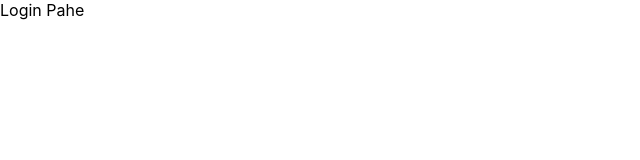
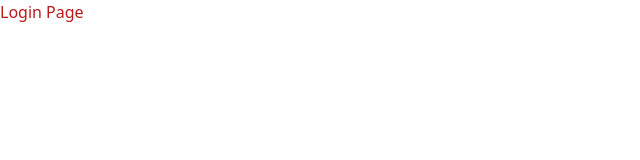
Before and after one commit to prachisinghsherawat/Student-Admin-Portal-Frontend, a React (Create React App) app: page / in a window 1280 px wide. Shown: the top 160 px of the page, without its empty margins (0-640 px from the left). Built offline with nearby package versions, Linux system fonts and the light colour scheme.

Commit message:
feat: add tailwind css

```diff
--- a/package.json
+++ b/package.json
@@ -34,5 +34,8 @@
       "last 1 firefox version",
       "last 1 safari version"
     ]
+  },
+  "devDependencies": {
+    "tailwindcss": "^3.4.3"
   }
 }
--- a/src/Components/Login.jsx
+++ b/src/Components/Login.jsx
@@ -3,6 +3,6 @@
 export default function Login(){
 
     return(
-        <>Login Pahe</>
+        <h1 className="text-red-700">Login Page</h1>
     )
 }
--- a/src/index.css
+++ b/src/index.css
@@ -1,13 +1,3 @@
-body {
-  margin: 0;
-  font-family: -apple-system, BlinkMacSystemFont, 'Segoe UI', 'Roboto', 'Oxygen',
-    'Ubuntu', 'Cantarell', 'Fira Sans', 'Droid Sans', 'Helvetica Neue',
-    sans-serif;
-  -webkit-font-smoothing: antialiased;
-  -moz-osx-font-smoothing: grayscale;
-}
-
-code {
-  font-family: source-code-pro, Menlo, Monaco, Consolas, 'Courier New',
-    monospace;
-}
+@tailwind base;
+@tailwind components;
+@tailwind utilities;
--- /dev/null
+++ b/tailwind.config.js
@@ -0,0 +1,8 @@
+/** @type {import('tailwindcss').Config} */
+module.exports = {
+  content: ["./src/**/*.{js,jsx,ts,tsx}"],
+  theme: {
+    extend: {}
+  },
+  plugins: []
+};
```
Also changed, not shown: 1 other file (tests, documents, lock files or other folders).
